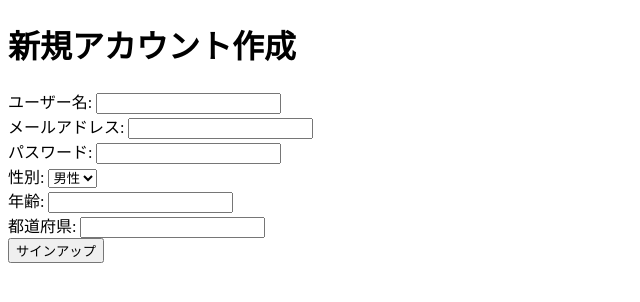
After one commit to konan0802/data-engineering-study, a PHP site: template Practice/App/view/signup.php in a window 1280 px wide. The commit adds this page. Shown: the top 302 px of the page, without its empty margins (0-640 px from the left). Run offline with PHP 8.4, Linux system fonts and the light colour scheme; the template is opened without the code that fills it, so the values that code supplies are empty.

Commit message:
fix: サインアップの作成

```diff
--- a/Practice/App/index.php
+++ b/Practice/App/index.php
@@ -8,9 +8,6 @@ exit;
 switch ($url) {
     case "/":
         include './view/products.php';
-        exit;
-    case "/login":
-        include "./view/login.php";
         exit;
     case "/user/{$uid}/cart":
         include './view/cart.php';
--- a/Practice/App/login_check.php
+++ b/Practice/App/login_check.php
@@ -9,6 +9,12 @@ if (preg_match('/\.php$/', $url)) {
 // ログイン画面の場合は遷移
 if ($url === "/login") {
     include "./view/login.php";
+    exit;
+}
+
+// ログイン画面の場合は遷移
+if ($url === "/signup") {
+    include "./view/signup.php";
     exit;
 }
 
--- a/Practice/App/view/login.php
+++ b/Practice/App/view/login.php
@@ -35,5 +35,9 @@ if ($_SERVER['REQUEST_METHOD'] === 'POST') {
         <br>
         <input type="submit" value="ログイン">
     </form>
+
+    <br>
+    <p>アカウントをお持ちでない方はこちら:</p>
+    <a href="/signup">新規アカウント作成</a>
 </body>
 </html>
--- /dev/null
+++ b/Practice/App/view/signup.php
@@ -0,0 +1,56 @@
+<?php
+
+// POSTリクエストの場合のみ処理を実行する
+if ($_SERVER['REQUEST_METHOD'] === 'POST') {
+
+    // ユーザーから送信されたフォームデータを取得
+    $username = $_POST['username'];
+    $email = $_POST['email'];
+    $password = $_POST['password'];
+    $gender = $_POST['gender'];
+    $age = $_POST['age'];
+    $prefecture = $_POST['prefecture'];
+
+    // 必要なバリデーションやデータベース操作などの処理を実装
+    $db->createUser($username, $email, $password, $gender, $age, $prefecture);
+
+    // サインアップ処理が成功したらログインページにリダイレクトする
+    header('Location: /login.php');
+    exit;
+}
+?>
+
+<!DOCTYPE html>
+<html>
+<head>
+    <meta charset="UTF-8">
+    <title>新規アカウント作成</title>
+</head>
+<body>
+    <h1>新規アカウント作成</h1>
+    <form method="POST" action="">
+        <label for="username">ユーザー名:</label>
+        <input type="text" name="username" id="username" required>
+        <br>
+        <label for="email">メールアドレス:</label>
+        <input type="email" name="email" id="email" required>
+        <br>
+        <label for="password">パスワード:</label>
+        <input type="password" name="password" id="password" required>
+        <br>
+        <label for="gender">性別:</label>
+        <select name="gender" id="gender" required>
+            <option value="1">男性</option>
+            <option value="2">女性</option>
+        </select>
+        <br>
+        <label for="age">年齢:</label>
+        <input type="number" name="age" id="age" required>
+        <br>
+        <label for="prefecture">都道府県:</label>
+        <input type="text" name="prefecture" id="prefecture" required>
+        <br>
+        <input type="submit" value="サインアップ">
+    </form>
+</body>
+</html>
```
Also changed, not shown: Practice/App/model/Database.php (+20 -7 lines).
